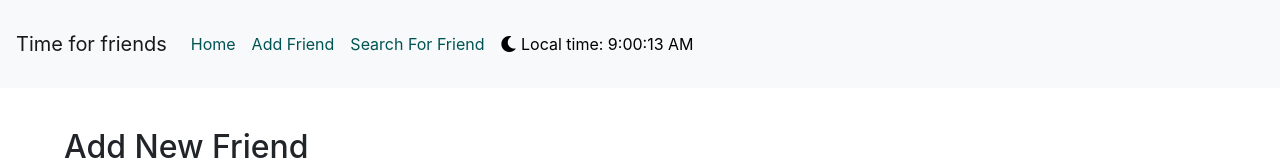
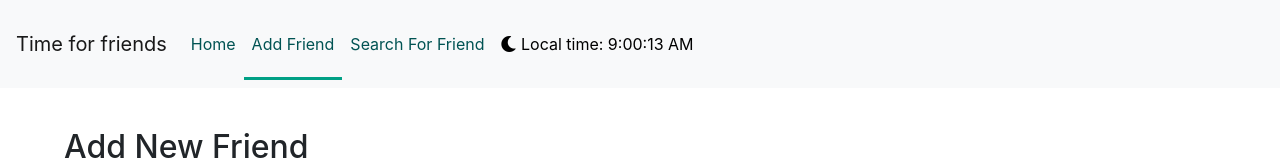
Before and after one commit to RamiAl/time-for-friends, a React (Create React App) app: page /addfriend in a window 1280 px wide. Shown: the top 160 px of the page. Built offline with nearby package versions, Linux system fonts and the light colour scheme; what google-maps-react would draw is missing.

Commit message:
activeClassName added

```diff
--- a/src/App.js
+++ b/src/App.js
@@ -1,5 +1,5 @@
 import React, { Component } from 'react';
-import Main from './Main';
+import Main from './Router';
 import Navigation from './Navigation';
 
 export default class App extends Component{
--- a/src/Main.js
+++ /dev/null
@@ -1,26 +0,0 @@
-import React, { Component } from "react";
-import AddFriend from './AddFriend'
-import SearchFriend from './SearchFriend'
-import Home from './Home'
-import Maps from './Maps'
-import FriendPage from './FriendPage'
-import NoMatch from './NoMatch'
-import './layout.css';
-import 'bootstrap/dist/css/bootstrap.min.css';
-import { Switch, Route } from 'react-router-dom';
-class Main extends Component {
-    render() {
-    return (
-        <Switch>
-            <Route exact path='/' component={Home}></Route>
-            <Route path='/addfriend' component={AddFriend}></Route>
-            <Route path='/friendPage/:id' component={FriendPage}></Route>
-            <Route path='/searchfriend' component={SearchFriend}></Route>
-            <Route path='/maps/:id' component={Maps}></Route>
-            <Route component={NoMatch}></Route>
-        </Switch>
-        );
-    }
-}
-
-export default Main;
--- a/src/Navigation.js
+++ b/src/Navigation.js
@@ -15,9 +15,9 @@ render() {
       <Navbar.Toggle aria-controls="basic-navbar-nav" />
       <Navbar.Collapse id="basic-navbar-nav">
         <Nav className="mr-auto">
-          <NavLink className="nav-placment navLinkStyle" to='/'>Home</NavLink>
-          <NavLink className="nav-placment navLinkStyle" to='/addfriend'>Add Friend</NavLink>
-          <NavLink className="nav-placment navLinkStyle" to='/searchfriend'>Search For Friend</NavLink>
+          <NavLink className="nav-placment navLinkStyle" exact activeClassName="navbar__link--active" to='/'>Home</NavLink>
+          <NavLink className="nav-placment navLinkStyle" activeClassName="navbar__link--active" to='/addfriend'>Add Friend</NavLink>
+          <NavLink className="nav-placment navLinkStyle" activeClassName="navbar__link--active" to='/searchfriend'>Search For Friend</NavLink>
           <NavLink className="nav-placment disabled" to=''><Clock/></NavLink>
 
         </Nav>
--- /dev/null
+++ b/src/Router.js
@@ -0,0 +1,26 @@
+import React, { Component } from "react";
+import AddFriend from './AddFriend'
+import SearchFriend from './SearchFriend'
+import Home from './Home'
+import Maps from './Maps'
+import FriendPage from './FriendPage'
+import NoMatch from './NoMatch'
+import './layout.css';
+import 'bootstrap/dist/css/bootstrap.min.css';
+import { Switch, Route } from 'react-router-dom';
+class Router extends Component {
+    render() {
+    return (
+            <Switch>
+                <Route exact path='/' component={Home}></Route>
+                <Route path='/addfriend' component={AddFriend}></Route>
+                <Route path='/friendPage/:id' component={FriendPage}></Route>
+                <Route path='/searchfriend' component={SearchFriend}></Route>
+                <Route path='/maps/:id' component={Maps}></Route>
+                <Route component={NoMatch}></Route>
+            </Switch>
+            );
+    }
+}
+
+export default Router;
--- a/src/layout.css
+++ b/src/layout.css
@@ -173,6 +173,9 @@ html {
     text-Align: center;
     margin-Top: 20vh
   }
+  .navbar__link--active {
+    border-bottom: 3px solid #00a085;
+  }
 
   @media only screen and (max-width: 768px) {
     .viewOnMapButton{
```
